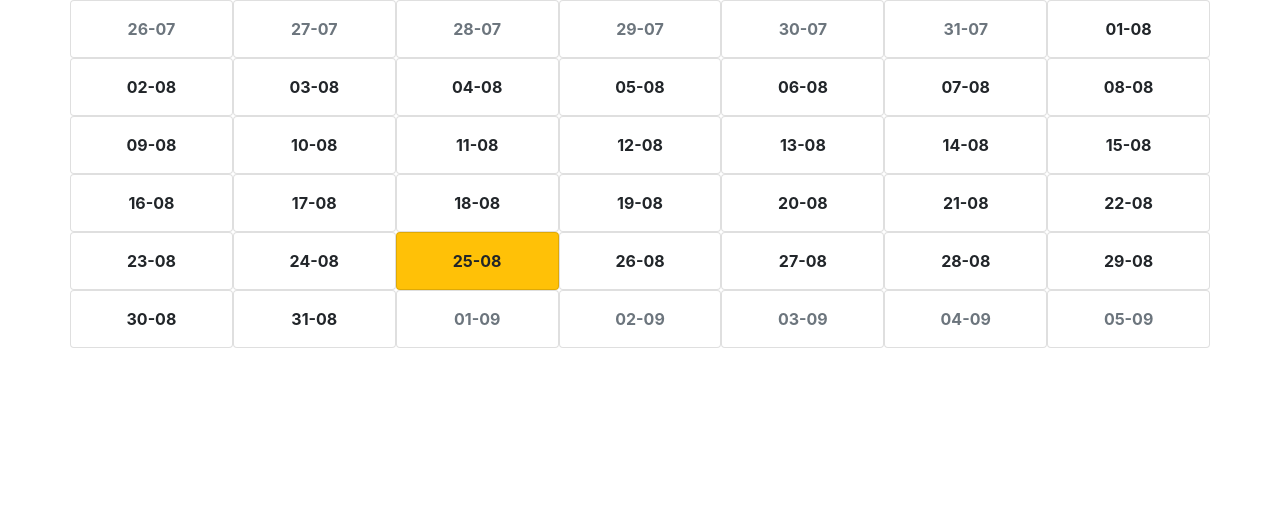
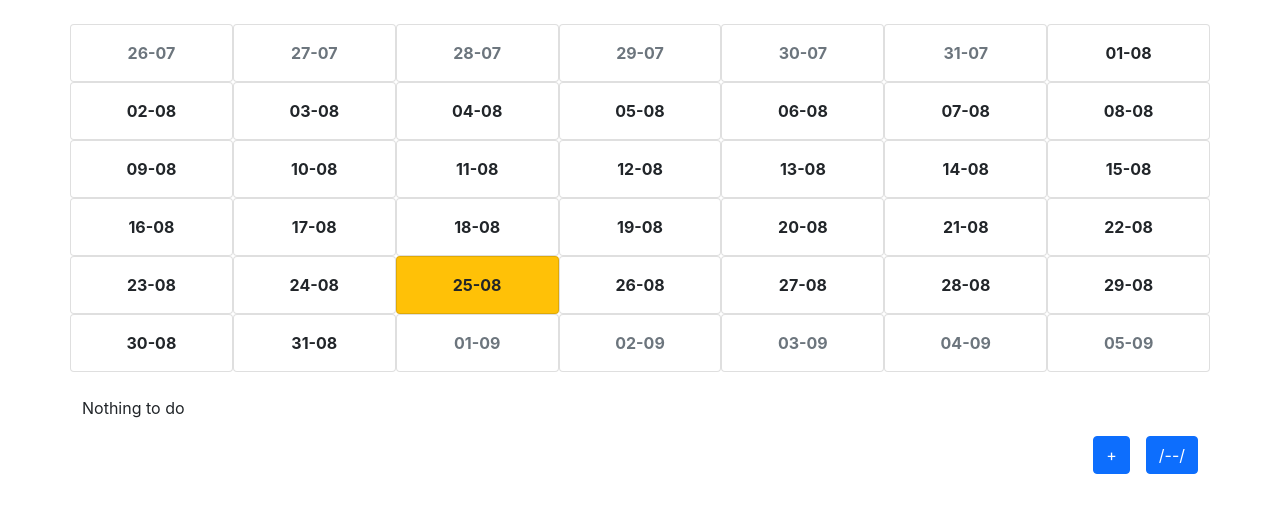
Before and after one commit to SchuBiNo/SchuBiNo, a Next.js app: page /calendar in a window 1280 px wide. Shown: the top 512 px of the page. Built offline with nearby package versions, Linux system fonts and the light colour scheme.

Commit message:
Added Calendar Events

```diff
--- a/package.json
+++ b/package.json
@@ -11,10 +11,13 @@
   "dependencies": {
     "bootstrap": "^5.0.0-beta3",
     "date-fns": "^2.23.0",
+    "dotenv": "^10.0.0",
     "moment": "^2.29.1",
+    "mongoose": "^6.0.0",
     "next": "11.1.0",
     "react": "17.0.2",
-    "react-dom": "17.0.2"
+    "react-dom": "17.0.2",
+    "string-hash": "^1.1.3"
   },
   "devDependencies": {
     "eslint": "7.32.0",
--- a/pages/calendar/build.js
+++ b/pages/calendar/build.js
@@ -18,8 +18,7 @@ function takeWeek(start = newDate()) {
 
 function takeMonth(start = new Date()) {
     let month = [];
-    let date = start//startOfISOWeek(startOfDay(start));
-    console.log(date)
+    let date = start
     return function () {
         const weekGen = takeWeek(startOfMonth(date));
         const endDate = startOfDay(endOfISOWeek(endOfMonth(date)));
--- /dev/null
+++ b/pages/calendar/calEvents.jsx
@@ -0,0 +1,33 @@
+import stringHash from "string-hash";
+import { format } from "date-fns"
+
+function getDateHash(value) {
+        return stringHash(format(value, "dd-MM-yyyy"));
+    }
+
+export function loadEvents(date,events) {
+    let hash = getDateHash(date);
+    if(events[hash] != undefined){
+        return events[hash];
+    }
+    return undefined
+}
+export function addEvent(date, events, title, desc) {
+    let editEvents = {...events}
+    let hash = getDateHash(date);
+    let id = `${hash}` + editEvents[hash]?.length ?? 0
+    let event = {
+        id: id,
+        title: title,
+        description: desc
+    }
+    if(editEvents[hash] == undefined) editEvents[hash] = []
+    editEvents[hash]?.push(event)
+
+    return editEvents
+}
+
+export function hasEvents(date, events) {
+    let hash = getDateHash(date);
+    return events[hash]?.length ? <span className="badge rounded-pill bg-primary">📑</span> : "";
+}
--- a/pages/calendar/index.js
+++ /dev/null
@@ -1,36 +0,0 @@
-import Link from "next/link";
-import React,{ useState, useEffect } from "react";
-import moment from "moment";
-import {format, getISODay, startOfMonth} from "date-fns"
-
-import buildCalendar from "./build";
-import dayStyles from "./styles";
-
-export default function Calender() {
-    const [calendar, setCalendar] = useState([]);
-    const [value, setValue] = useState(new Date());
-
-    useEffect(() => {
-        setCalendar(buildCalendar(value))
-    }, [value])
-
-    return(
-            <div>
-                <div className="container">
-                {
-                    calendar.map(week => <div className="row">
-                       {
-                           week.map(day =>
-                           <div onClick={()=> setValue(day)} className={`col card ${dayStyles(day, value)} `}>
-                                <div className="card-body text-center fw-bold">
-                                     { format(day, "dd-MM")}
-                                </div>
-                           </div>)
-                       }
-                    </div>)
-                }
-                </div>
-
-            </div>
-        );
-}
--- /dev/null
+++ b/pages/calendar/index.jsx
@@ -0,0 +1,63 @@
+import Link from "next/link";
+import React,{ useState, useEffect } from "react";
+import {format, getISODay, startOfMonth} from "date-fns"
+
+import buildCalendar from "./build";
+import dayStyles from "./styles";
+import { loadEvents, addEvent, hasEvents } from "./calEvents";
+
+export default function Calender() {
+    const [calendar, setCalendar] = useState([]);
+    const [value, setValue] = useState(new Date());
+    const [dateEvents, setEvents] = useState({});
+
+    useEffect(() => {
+        setCalendar(buildCalendar(value))
+    }, [value])
+
+
+
+
+
+
+    return(
+            <div>
+                <div className="container mt-4">
+                {
+                    calendar.map(week => <div className="row">
+                       {
+                           week.map(day =>
+                           <div onClick={()=> setValue(day)} className={`col card ${dayStyles(day, value)} `}>
+                                <div className="card-body text-center fw-bold">
+                                     { format(day, "dd-MM")}<span> </span>
+                                     { hasEvents(day,dateEvents)}
+
+                                </div>
+                           </div>)
+                       }
+                    </div>)
+                }
+                </div>
+
+                <div className="container mt-4">
+                    <div className="list-group">
+                        { loadEvents(value,dateEvents)?.map(cEvent =>
+                            <a href="#" className="list-group-item list-group-item-action">
+                                <div className="d-flex w-100 justify-content-between">
+                                    <h5 className="mb-1">{cEvent.title}</h5>
+                                    <small>Text</small>
+                                </div>
+                                <p className="mb-1">{cEvent.description}</p>
+                                <small>edit | remove</small>
+                            </a>) ?? <a>Nothing to do</a>
+                        }
+                    </div>
+                    <div className="d-grid gap-2 d-md-flex justify-content-md-end mt-3">
+                        <button className="btn btn-primary me-md-2" type="button" onClick={()=>setEvents(addEvent(value,dateEvents,"Test","Description📖"))}>+</button>
+                        <button className="btn btn-primary" type="button">/--/</button>
+                    </div>
+                </div>
+
+            </div>
+        );
+}
```
Also changed, not shown: helper/config.js (added, +12 -0 lines), helper/dbConnect.js (added, +19 -0 lines), models/CalEvent.js (added, +17 -0 lines), models/User.js (added, +20 -0 lines), 2 other files (tests, documents, lock files or other folders).
